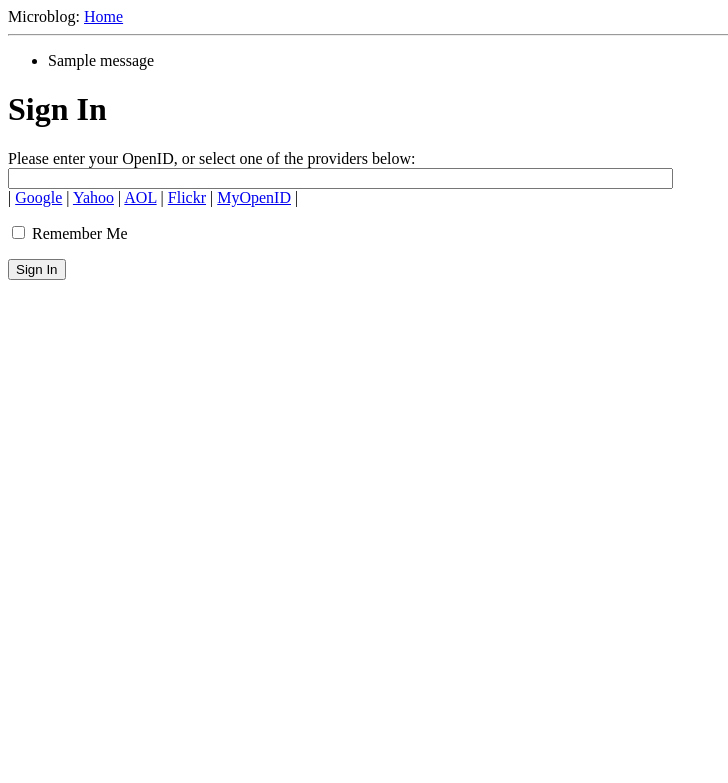
After one commit to topherjaynes/flasktut, a Flask app: page /login in a window 1280 px wide. The commit adds this page. Shown: the top 783 px of the page, without its empty margins (0-728 px from the left). Run offline with Flask 2, Linux system fonts and the light colour scheme; one stand-in notice (Sample message) is shown; parts of the project's set-up code (start-up, migrations or seed data) failed here and were passed over.

Commit message:
added login and update config

```diff
--- a/app/__init__.py
+++ b/app/__init__.py
@@ -1,4 +1,8 @@
 from flask import Flask
+from flask.ext.sqlachemy import SQLAlchemy
 
 app = Flask(__name__)
-from app import views
+app.config.from_object('config')
+db = SQLAlchemy(app)
+
+from app import views, models
--- /dev/null
+++ b/app/forms.py
@@ -0,0 +1,6 @@
+from flask.ext.wtf import Form, TextField, BooleanField
+from flask.ext.wtf import Required
+
+class LoginForm(Form):
+	openid = TextField('openid', validators = [Required()])
+	remember_me = BooleanField('remember_me', default = False)
--- /dev/null
+++ b/app/templates/base.html
@@ -0,0 +1,24 @@
+<html>
+	<head>
+		{% if title%}
+		<title>{{title}} - microblog</title>
+		{%else%}
+		<title>microblog</title>
+		{% endif %}
+	</head>
+	<body>
+		<div>Microblog: <a href="/index.html">Home</a></div>
+		<hr>
+		{% with messages = get_flashed_messages() %}
+	    {% if messages %}
+	    <ul>
+	    {% for message in messages %}
+	        <li>{{ message }} </li>
+	    {% endfor %}
+	    </ul>
+	    {% endif %}
+	    {% endwith %}
+		{% block content %}{% endblock %}
+
+	</body>
+</html>
--- /dev/null
+++ b/app/templates/login.html
@@ -0,0 +1,34 @@
+<!-- extend base layout -->
+{% extends "base.html" %}
+
+{% block content %}
+<script type="text/javascript">
+function set_openid(openid, pr)
+{
+    u = openid.search('<username>');
+    if (u != -1) {
+        // openid requires username
+        user = prompt('Enter your ' + pr + ' username:');
+        openid = openid.substr(0, u) + user;
+    }
+    form = document.forms['login'];
+    form.elements['openid'].value = openid;
+}
+</script>
+<h1>Sign In</h1>
+<form action="" method="post" name="login">
+    {{form.hidden_tag()}}
+    <p>
+        Please enter your OpenID, or select one of the providers below:<br>
+        {{form.openid(size=80)}}
+        {% for error in form.errors.openid %}
+        <span style="color: red;">[{{error}}]</span>
+        {% endfor %}<br>
+        |{% for pr in providers %}
+        <a href="javascript:set_openid('{{pr.url}}', '{{pr.name}}');">{{pr.name}}</a> |
+        {% endfor %}
+    </p>
+    <p>{{form.remember_me}} Remember Me</p>
+    <p><input type="submit" value="Sign In"></p>
+</form>
+{% endblock %}
--- a/app/views.py
+++ b/app/views.py
@@ -1,5 +1,7 @@
 from flask import render_template
 from app import app
+from forms import LoginForm
+
 
 @app.route('/')
 @app.route('/index')
@@ -19,3 +21,14 @@ def index():
 		title = 'Home',
 		user = user,
 		posts = posts)
+
+@app.route('/login', methods = ['GET', 'POST'])
+def login():
+	form = LoginForm()
+	if form.validate_on_submit():
+		flash('Login requested for OpenID="' + form.openid.data + '", remember_me=' + str(form.remember_me.data))
+		return redirect('/index')
+	return render_template('login.html',
+	title = 'Sign In',
+	form = form,
+	providers = app.config['OPENID_PROVIDERS'])
```
Also changed, not shown: app/models.py (added, +13 -0 lines), app/templates/index.html (+7 -11 lines), config.py (added, +16 -0 lines), db_create.py (added, +12 -0 lines), 3 other files.
